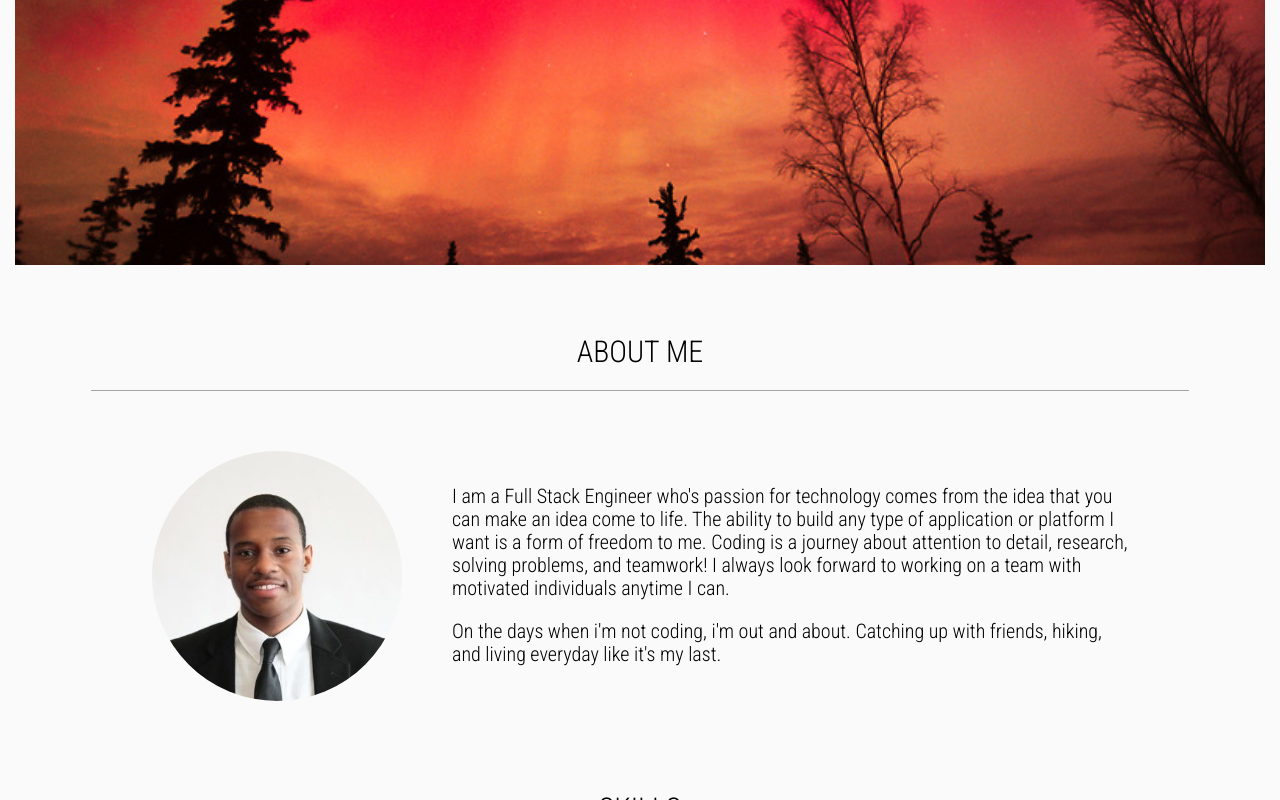
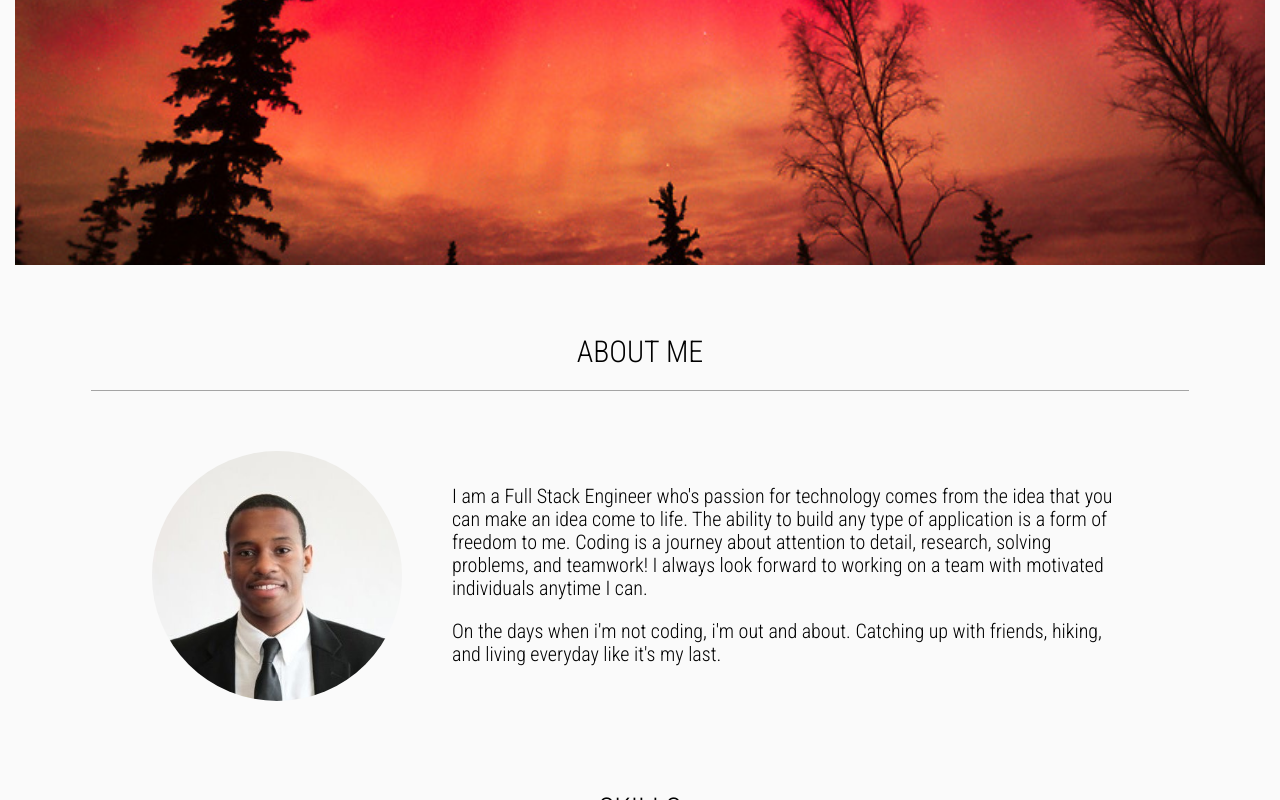
Before and after one commit to alvin-pl/portfolio, a plain HTML site: page index.html in a window 1280 px wide. Shown: the part 372-1172 px from the top of the page. Drawn offline with nearby package versions, Linux system fonts and the light colour scheme.

Commit message:
made corrections to the text

```diff
--- a/index.html
+++ b/index.html
@@ -44,11 +44,10 @@
                 <div class="bio">
                     <p class="bioParagraph">
                         I am a Full Stack Engineer who's passion for technology comes from the idea that you
-                        can make an idea come to life. The ability to build any type of application or
-                        platform I want is a form of freedom to me. Coding is a journey about
-                        attention to detail, research, solving problems, and teamwork! I always
-                        look forward to working on a team with motivated individuals anytime I can.
-
+                        can make an idea come to life. The ability to build any type of application is
+                        a form of freedom to me. Coding is a journey about attention to detail,
+                        research, solving problems, and teamwork! I always look forward to
+                         working on a team with motivated individuals anytime I can.
                     </p>
                     <p class="bioParagraph">
                         On the days when i'm not coding, i'm out and about. Catching up
```
